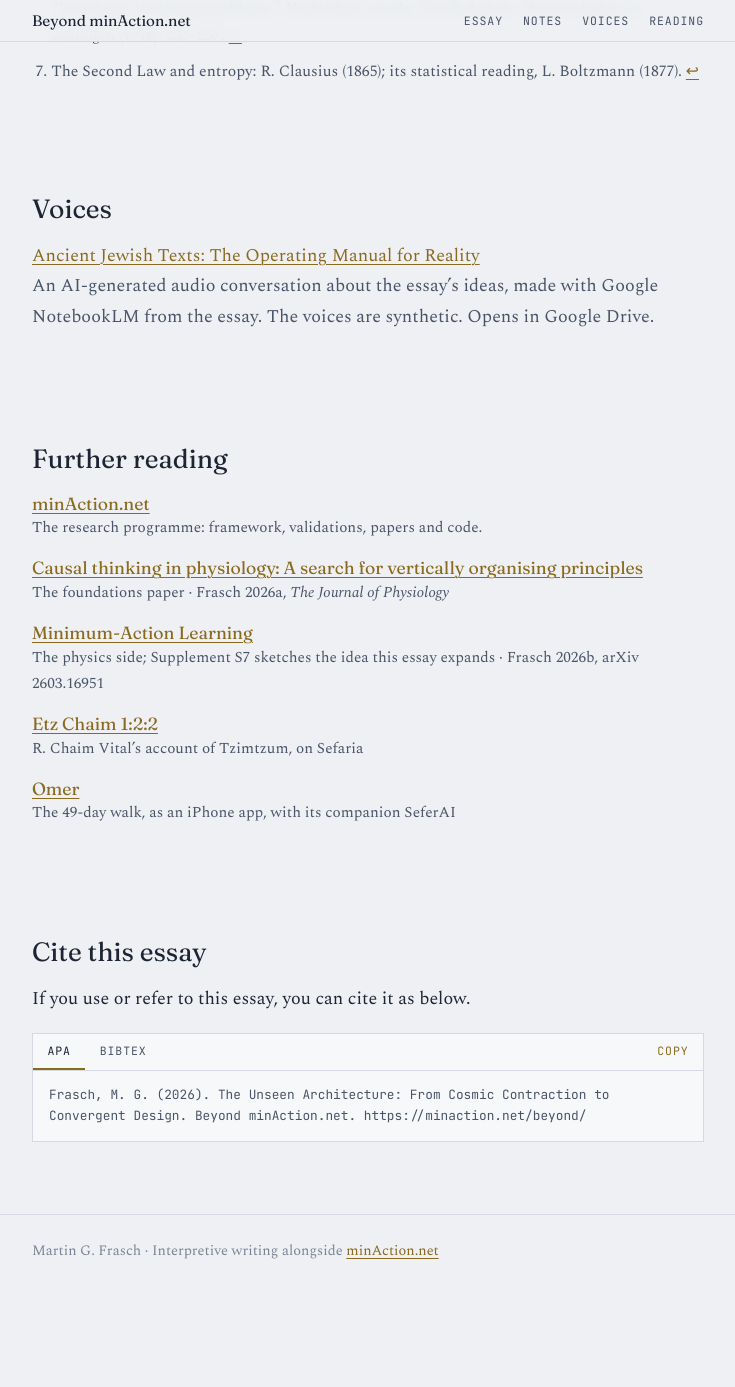
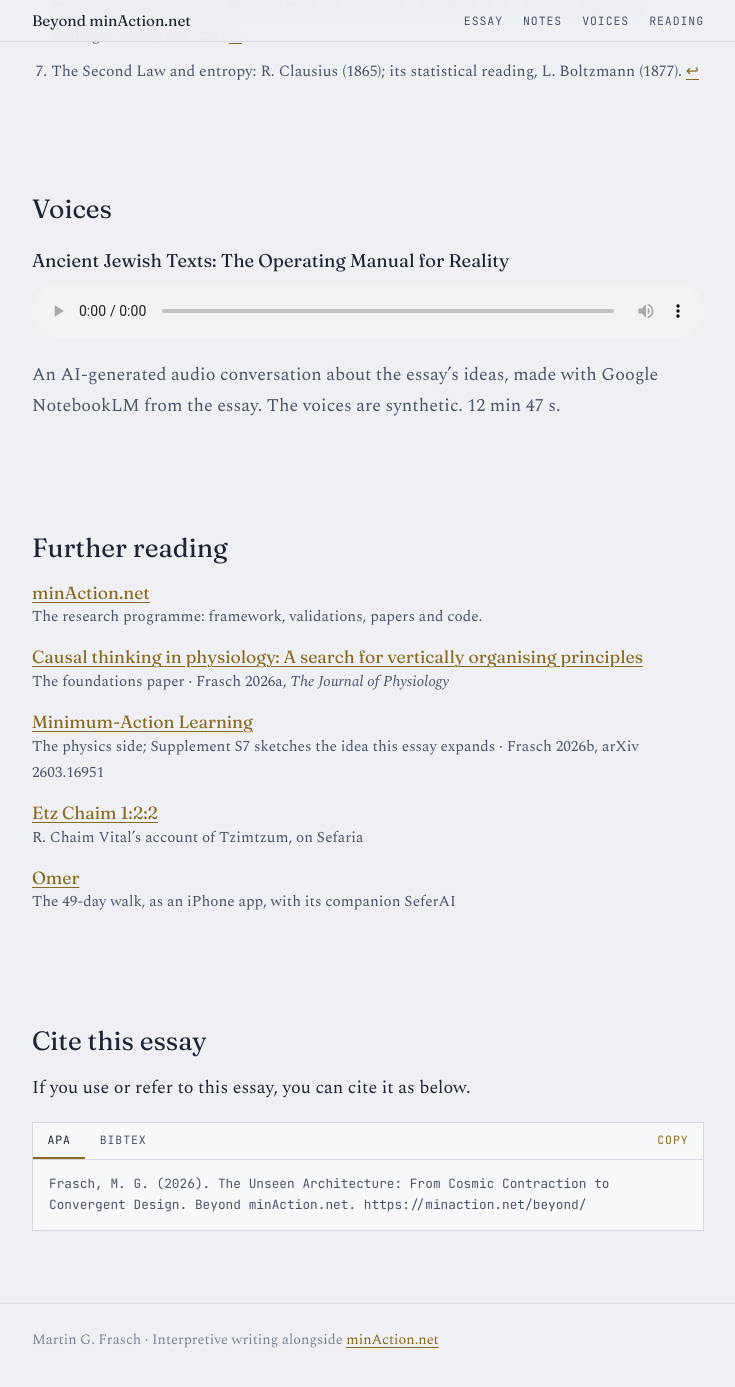
Before and after one commit to martinfrasch/minaction-net, a Jekyll site: the page built from beyond/index.html, in a window 1280 px wide and 1400 px high, scrolled down 7437 px. Shown: the top 1387 px of the window, without its empty margins (272-1007 px from the left). Built offline with Jekyll 4.4.1, drawn with Linux system fonts in a browser that asks for light colours; before the commit the page ends 8748 px from its top, so only the background shows below that.

Commit message:
Beyond: play the NotebookLM conversation on the page instead of a sign-in-only Drive link
Co-Authored-By: Claude Opus 5.5 <noreply@anthropic.com>

```diff
--- a/beyond/index.html
+++ b/beyond/index.html
@@ -107,6 +107,7 @@ sup a { text-decoration: none; font: 400 .7em var(--mono); padding: 0 .1em; }
 .citetabs button:focus-visible { outline: 2px solid var(--gold); outline-offset: -2px; }
 .cite { font: 400 .8rem/1.6 var(--mono); color: var(--ink-soft); margin: 0; padding: .9rem 1rem; overflow-x: auto; white-space: pre-wrap; overflow-wrap: anywhere; }
 #cite-bib { white-space: pre; overflow-wrap: normal; }
+audio.voices { width: 100%; margin: .25rem 0 .75rem; }
 footer { border-top: 1px solid var(--rule); margin-top: 3rem; }
 footer .wrap { padding-block: 1.5rem 3rem; font-size: .9rem; color: var(--ink-faint); }
 </style>
@@ -223,8 +224,9 @@ footer .wrap { padding-block: 1.5rem 3rem; font-size: .9rem; color: var(--ink-fa
 
     <section id="voices" aria-labelledby="voices-title">
       <h2 id="voices-title">Voices</h2>
-      <p><a href="https://drive.google.com/file/d/1Z5qGsqR6Uv8G2p3Ru67pWWhW51o2M6TS/view?usp=sharing">Ancient Jewish Texts: The Operating Manual for Reality</a><br>
-      <span style="color:var(--ink-soft)">An AI-generated audio conversation about the essay’s ideas, made with Google NotebookLM from the essay. The voices are synthetic. Opens in Google Drive.</span></p>
+      <h3>Ancient Jewish Texts: The Operating Manual for Reality</h3>
+      <audio class="voices" controls preload="metadata" src="voices.m4a">Your browser cannot play this audio; <a href="voices.m4a">download it</a> instead.</audio>
+      <p style="color:var(--ink-soft)">An AI-generated audio conversation about the essay’s ideas, made with Google NotebookLM from the essay. The voices are synthetic. 12 min 47 s.</p>
     </section>
 
     <section id="reading" aria-labelledby="reading-title">
```
Also changed, not shown: 1 other file.
